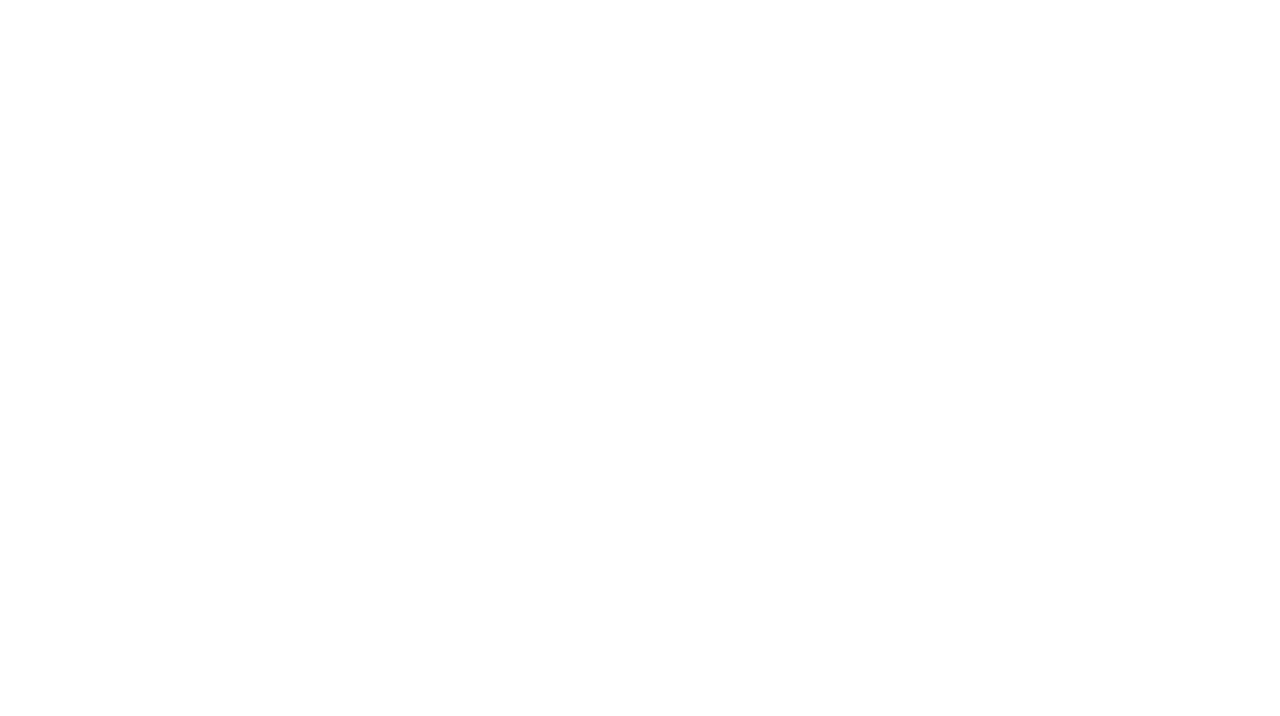
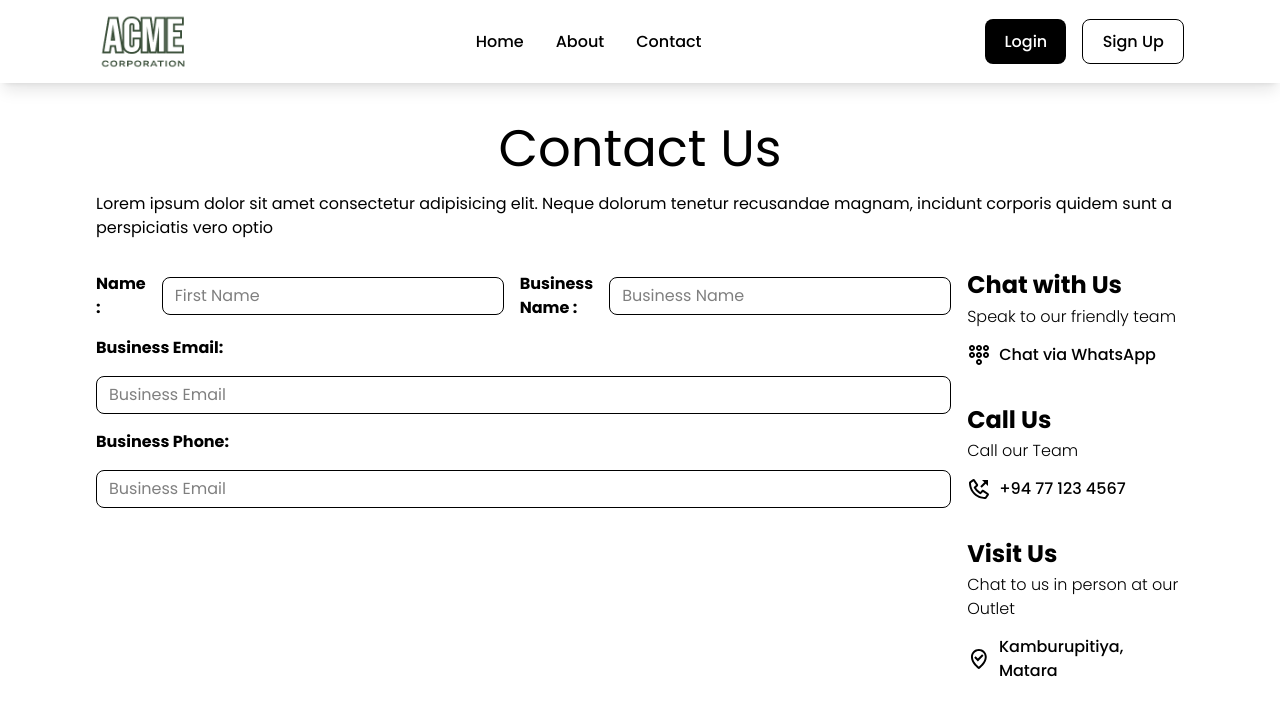
Before and after one commit to chira0001/LankaCapital_ERP_Web, a React (Vite) app in the folder client/: page /contact in a window 1280 px wide. Before the commit this address had no page. Shown: the top 716 px of the page. Built offline with nearby package versions, Linux system fonts and the light colour scheme.

Commit message:
Contact page implemented

```diff
--- a/client/src/App.jsx
+++ b/client/src/App.jsx
@@ -4,6 +4,7 @@ import CommonNavbar from './component/Navbar/CommonNavbar'
 import Footer from './component/Footer/Footer'
 import Home from './pages/Home/Home'
 import About from './pages/About/About'
+import Contact from "./pages/Contact/Contact";
 
 const App = () => {
   return (
@@ -11,6 +12,7 @@ const App = () => {
       <Routes>
         <Route path="/" element={<Home />}></Route>
         <Route path="/about" element={<About />}></Route>
+        <Route path="/contact" element={<Contact />}></Route>
       </Routes>
     </BrowserRouter>
 
--- /dev/null
+++ b/client/src/component/ContactInfo/ContactInfo.jsx
@@ -0,0 +1,46 @@
+import React from 'react'
+
+const ContactInfo = () => {
+    const contactInfos = [
+        {
+            h2: "Chat with Us",
+            span: "Speak to our friendly team",
+            svg: <svg xmlns="http://www.w3.org/2000/svg" width={24} height={24} fill={"currentColor"} viewBox={"0 0 24 24"}>{/* Boxicons v3.0.8 https://boxicons.com | License  https://docs.boxicons.com/free */}<path d="M12 8c1.65 0 3-1.35 3-3s-1.35-3-3-3-3 1.35-3 3 1.35 3 3 3m0-4c.55 0 1 .45 1 1s-.45 1-1 1-1-.45-1-1 .45-1 1-1M5 8c1.65 0 3-1.35 3-3S6.65 2 5 2 2 3.35 2 5s1.35 3 3 3m0-4c.55 0 1 .45 1 1s-.45 1-1 1-1-.45-1-1 .45-1 1-1m14 4c1.65 0 3-1.35 3-3s-1.35-3-3-3-3 1.35-3 3 1.35 3 3 3m0-4c.55 0 1 .45 1 1s-.45 1-1 1-1-.45-1-1 .45-1 1-1m-7 11c1.65 0 3-1.35 3-3s-1.35-3-3-3-3 1.35-3 3 1.35 3 3 3m0-4c.55 0 1 .45 1 1s-.45 1-1 1-1-.45-1-1 .45-1 1-1m-7 4c1.65 0 3-1.35 3-3S6.65 9 5 9s-3 1.35-3 3 1.35 3 3 3m0-4c.55 0 1 .45 1 1s-.45 1-1 1-1-.45-1-1 .45-1 1-1m14 4c1.65 0 3-1.35 3-3s-1.35-3-3-3-3 1.35-3 3 1.35 3 3 3m0-4c.55 0 1 .45 1 1s-.45 1-1 1-1-.45-1-1 .45-1 1-1m-7 11c1.65 0 3-1.35 3-3s-1.35-3-3-3-3 1.35-3 3 1.35 3 3 3m0-4c.55 0 1 .45 1 1s-.45 1-1 1-1-.45-1-1 .45-1 1-1"></path></svg>,
+            a: "",
+            a_value: "Chat via WhatsApp"
+        },
+        {
+            h2: "Call Us",
+            span: "Call our Team",
+            svg: <svg xmlns="http://www.w3.org/2000/svg" width={24} height={24} fill={"currentColor"} viewBox={"0 0 24 24"}>{/* Boxicons v3.0.8 https://boxicons.com | License  https://docs.boxicons.com/free */}<path d="M18.07 22h.35c.47-.02.9-.26 1.17-.64l2.14-3.09c.23-.33.32-.74.24-1.14s-.31-.74-.64-.97l-4.64-3.09a1.47 1.47 0 0 0-.83-.25c-.41 0-.81.16-1.1.48l-1.47 1.59c-.69-.43-1.61-1.07-2.36-1.82s-1.39-1.68-1.82-2.36l1.59-1.47c.54-.5.64-1.32.23-1.93L7.84 2.67c-.22-.33-.57-.57-.97-.64a1.46 1.46 0 0 0-1.13.24L2.65 4.41c-.39.27-.62.7-.64 1.17-.03.69-.16 6.9 4.68 11.74 4.35 4.35 9.81 4.69 11.38 4.69ZM6.88 10.05c-.16.15-.21.39-.11.59.05.09 1.15 2.24 2.74 3.84 1.6 1.6 3.75 2.7 3.84 2.75.2.1.44.06.59-.11l1.99-2.15 3.86 2.57-1.7 2.46c-1.16 0-6.13-.24-9.99-4.1S4 7.06 4 5.91l2.46-1.7 2.57 3.86-2.15 1.99Z"></path><path d="m14.71 10.71 4-4L21 9V3h-6l2.29 2.29-4 4z"></path></svg>,
+            a: "",
+            a_value: "+94 77 123 4567"
+        },
+        {
+            h2: "Visit Us",
+            span: "Chat to us in person at our Outlet",
+            svg: <svg xmlns="http://www.w3.org/2000/svg" width={24} height={24} fill={"currentColor"} viewBox={"0 0 24 24"}>{/* Boxicons v3.0.8 https://boxicons.com | License  https://docs.boxicons.com/free */}<path d="M12 2c-4.41 0-8 3.59-8 8-.03 6.45 7.12 11.6 7.42 11.82.17.12.38.19.58.19s.41-.06.58-.19c.3-.22 7.45-5.37 7.42-11.82 0-4.41-3.59-8-8-8m6 8c.02 4.44-4.39 8.42-6 9.73-1.61-1.31-6.02-5.29-6-9.74 0-3.31 2.69-6 6-6s6 2.69 6 6Z"></path><path d="m11 11.59-2.29-2.3-1.42 1.42 3.71 3.7 5.71-5.7-1.42-1.42z"></path></svg>,
+            a: "",
+            a_value: "Kamburupitiya, Matara"
+        }
+    ]
+
+    return (
+        <div className='flex flex-col gap-10'>
+            {contactInfos.map((contactInfo, key) => {
+                return (
+                    <div className='flex flex-col gap-1.5' key={key}>
+                        <h2 className='font-bold'>{contactInfo.h2}</h2>
+                        <span className='font-light'>{contactInfo.span}</span>
+                        <div className='flex gap-2 items-center mt-2'>
+                            {contactInfo.svg}
+                            <a href="">{contactInfo.a_value}</a>
+                        </div>
+                    </div>
+                )
+            })}
+        </div>
+    )
+}
+
+export default ContactInfo
--- a/client/src/index.css
+++ b/client/src/index.css
@@ -36,6 +36,10 @@ h1 {
   font-size: 3.2em;
   line-height: 1.1;
 }
+h2{
+  font-size: 1.5rem;
+  line-height: 1.1;
+}
 
 button {
   border-radius: 8px;
@@ -50,3 +54,7 @@ button {
 button:hover{
   transform: scale(1.1);
 }
+
+label{
+  font-weight: 700;
+}
--- /dev/null
+++ b/client/src/pages/Contact/Contact.jsx
@@ -0,0 +1,66 @@
+import React from 'react'
+import ContactInfo from '../../component/ContactInfo/ContactInfo'
+import CommonNavbar from '../../component/Navbar/CommonNavbar'
+
+const Contact = () => {
+
+    const contactInfos = [
+        {
+            h2: "Chat with Us",
+            span: "Speak to our friendly team",
+            svg: <svg xmlns="http://www.w3.org/2000/svg" width={24} height={24} fill={"currentColor"} viewBox={"0 0 24 24"}>{/* Boxicons v3.0.8 https://boxicons.com | License  https://docs.boxicons.com/free */}<path d="M12 8c1.65 0 3-1.35 3-3s-1.35-3-3-3-3 1.35-3 3 1.35 3 3 3m0-4c.55 0 1 .45 1 1s-.45 1-1 1-1-.45-1-1 .45-1 1-1M5 8c1.65 0 3-1.35 3-3S6.65 2 5 2 2 3.35 2 5s1.35 3 3 3m0-4c.55 0 1 .45 1 1s-.45 1-1 1-1-.45-1-1 .45-1 1-1m14 4c1.65 0 3-1.35 3-3s-1.35-3-3-3-3 1.35-3 3 1.35 3 3 3m0-4c.55 0 1 .45 1 1s-.45 1-1 1-1-.45-1-1 .45-1 1-1m-7 11c1.65 0 3-1.35 3-3s-1.35-3-3-3-3 1.35-3 3 1.35 3 3 3m0-4c.55 0 1 .45 1 1s-.45 1-1 1-1-.45-1-1 .45-1 1-1m-7 4c1.65 0 3-1.35 3-3S6.65 9 5 9s-3 1.35-3 3 1.35 3 3 3m0-4c.55 0 1 .45 1 1s-.45 1-1 1-1-.45-1-1 .45-1 1-1m14 4c1.65 0 3-1.35 3-3s-1.35-3-3-3-3 1.35-3 3 1.35 3 3 3m0-4c.55 0 1 .45 1 1s-.45 1-1 1-1-.45-1-1 .45-1 1-1m-7 11c1.65 0 3-1.35 3-3s-1.35-3-3-3-3 1.35-3 3 1.35 3 3 3m0-4c.55 0 1 .45 1 1s-.45 1-1 1-1-.45-1-1 .45-1 1-1"></path></svg>,
+            a: "",
+            a_value: "Chat via WhatsApp"
+        },
+        {
+            h2: "Call Us",
+            span: "Call our Team",
+            svg: <svg xmlns="http://www.w3.org/2000/svg" width={24} height={24} fill={"currentColor"} viewBox={"0 0 24 24"}>{/* Boxicons v3.0.8 https://boxicons.com | License  https://docs.boxicons.com/free */}<path d="M18.07 22h.35c.47-.02.9-.26 1.17-.64l2.14-3.09c.23-.33.32-.74.24-1.14s-.31-.74-.64-.97l-4.64-3.09a1.47 1.47 0 0 0-.83-.25c-.41 0-.81.16-1.1.48l-1.47 1.59c-.69-.43-1.61-1.07-2.36-1.82s-1.39-1.68-1.82-2.36l1.59-1.47c.54-.5.64-1.32.23-1.93L7.84 2.67c-.22-.33-.57-.57-.97-.64a1.46 1.46 0 0 0-1.13.24L2.65 4.41c-.39.27-.62.7-.64 1.17-.03.69-.16 6.9 4.68 11.74 4.35 4.35 9.81 4.69 11.38 4.69ZM6.88 10.05c-.16.15-.21.39-.11.59.05.09 1.15 2.24 2.74 3.84 1.6 1.6 3.75 2.7 3.84 2.75.2.1.44.06.59-.11l1.99-2.15 3.86 2.57-1.7 2.46c-1.16 0-6.13-.24-9.99-4.1S4 7.06 4 5.91l2.46-1.7 2.57 3.86-2.15 1.99Z"></path><path d="m14.71 10.71 4-4L21 9V3h-6l2.29 2.29-4 4z"></path></svg>,
+            a: "",
+            a_value: "+94 77 123 4567"
+        },
+        {
+            h2: "Visit Us",
+            span: "Chat to us in person at our Outlet",
+            svg: <svg xmlns="http://www.w3.org/2000/svg" width={24} height={24} fill={"currentColor"} viewBox={"0 0 24 24"}>{/* Boxicons v3.0.8 https://boxicons.com | License  https://docs.boxicons.com/free */}<path d="M12 2c-4.41 0-8 3.59-8 8-.03 6.45 7.12 11.6 7.42 11.82.17.12.38.19.58.19s.41-.06.58-.19c.3-.22 7.45-5.37 7.42-11.82 0-4.41-3.59-8-8-8m6 8c.02 4.44-4.39 8.42-6 9.73-1.61-1.31-6.02-5.29-6-9.74 0-3.31 2.69-6 6-6s6 2.69 6 6Z"></path><path d="m11 11.59-2.29-2.3-1.42 1.42 3.71 3.7 5.71-5.7-1.42-1.42z"></path></svg>,
+            a: "",
+            a_value: "Kamburupitiya, Matara"
+        }
+    ]
+
+    return (
+        <>
+            <CommonNavbar />
+            <div className='text-black bg-white flex flex-col items-center px-4 md:px-24 gap-4 py-30'>
+                <h1>Contact Us</h1>
+                <p className='md:pb-4'>Lorem ipsum dolor sit amet consectetur adipisicing elit.
+                    Neque dolorum tenetur recusandae magnam, incidunt corporis quidem sunt a perspiciatis vero optio
+                </p>
+                <div className='w-full flex gap-4 flex-col md:flex-row justify-evenly'>
+                    <form action="">
+                        <div className='flex flex-col gap-4'>
+                            <div className='flex flex-col md:flex-row gap-4 md:items-center'>
+                                <label htmlFor="">Name :</label>
+                                <input type="text" placeholder='First Name' className='border rounded-lg px-3 py-1.5' />
+                                <label htmlFor="">Business Name :</label>
+                                <input type="text" placeholder='Business Name' className='border rounded-lg px-3 py-1.5' />
+                            </div>
+                            <div className='flex flex-col gap-4'>
+                                <label htmlFor="">Business Email: </label>
+                                <input type="email" placeholder='Business Email' className='border rounded-lg px-3 py-1.5 w-full' />
+                            </div>
+                            <div className='flex flex-col gap-4'>
+                                <label htmlFor="">Business Phone: </label>
+                                <input type="email" placeholder='Business Email' className='border rounded-lg px-3 py-1.5 w-full' />
+                            </div>
+                        </div>
+                    </form>
+                    <hr className='md:hidden my-4 w-[75%] border-gray-200 self-center' />
+                    <ContactInfo />
+                </div>
+            </div>
+        </>
+    )
+}
+
+export default Contact
```
